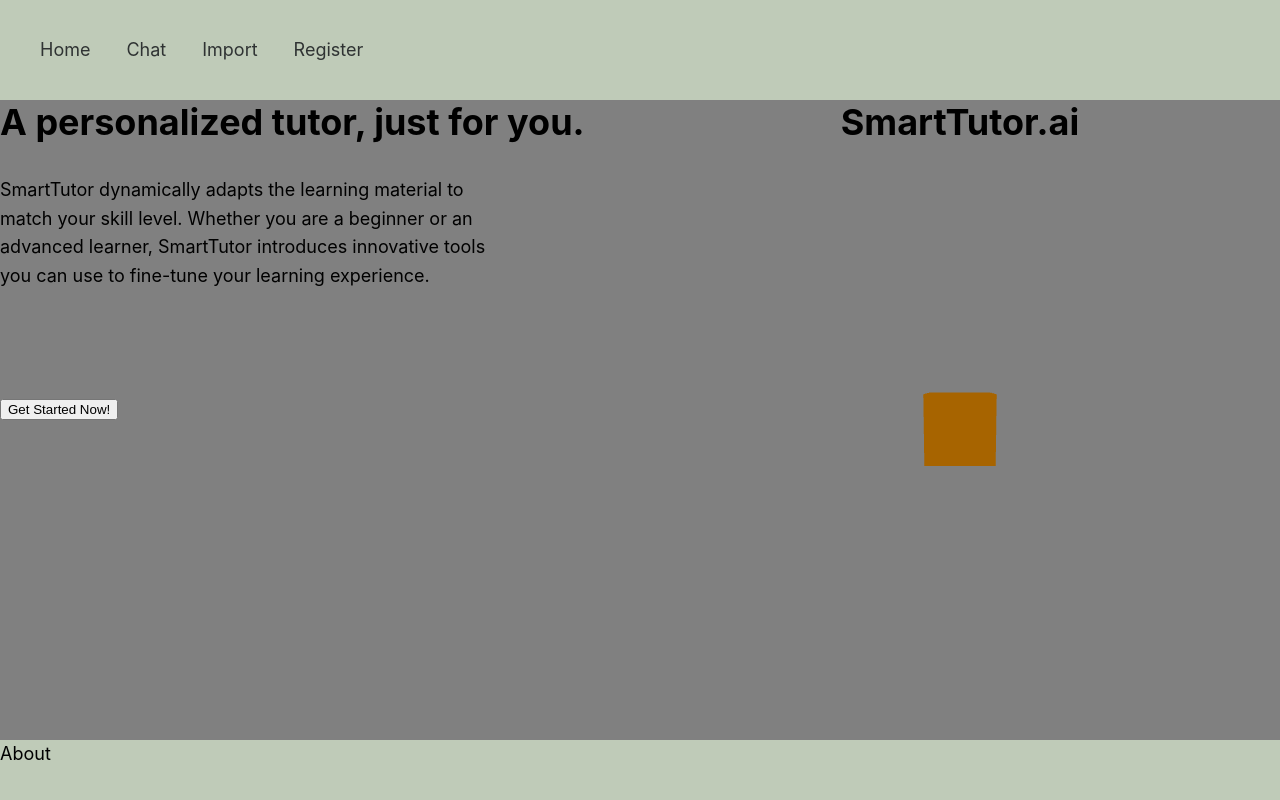
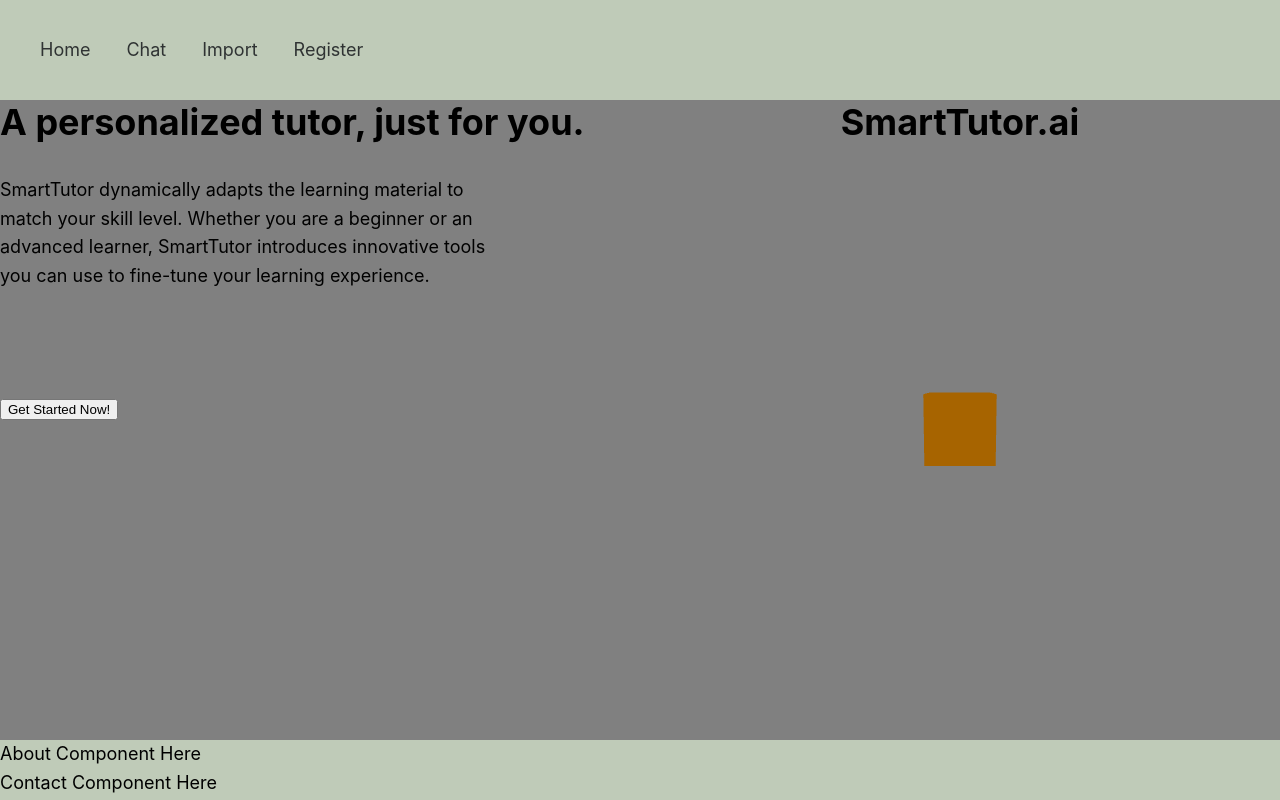
Before and after one commit to brandonhach/AI-Tutoring-App, a Next.js app in the folder chatbox/ai-tutoring-app/: page / in a window 1280 px wide. Built offline with nearby package versions, Linux system fonts and the light colour scheme.

Commit message:
Added more directory

```diff
--- a/chatbox/ai-tutoring-app/components/About/About.jsx
+++ b/chatbox/ai-tutoring-app/components/About/About.jsx
@@ -1,7 +1,7 @@
 import React from "react";
 
 const About = () => {
-	return <div>About</div>;
+	return <div>About Component Here</div>;
 };
 
 export default About;
--- a/chatbox/ai-tutoring-app/components/Contact/Contact.jsx
+++ b/chatbox/ai-tutoring-app/components/Contact/Contact.jsx
@@ -0,0 +1,7 @@
+import React from "react";
+
+const Contact = () => {
+	return <div>Contact Component Here</div>;
+};
+
+export default Contact;
--- a/chatbox/ai-tutoring-app/src/pages/index.js
+++ b/chatbox/ai-tutoring-app/src/pages/index.js
@@ -6,6 +6,7 @@
 import Nav from "../../components/NavBar/nav";
 import Landing from "../../components/Landing/Landing";
 import About from "../../components/About/About";
+import Contact from "../../components/Contact/Contact";
 
 const inter = Inter({ subsets: ["latin"] });
 
@@ -22,6 +23,7 @@
 			</main>
 			<Landing></Landing>
 			<About></About>
+			<Contact></Contact>
 		</>
 	);
 }
```
